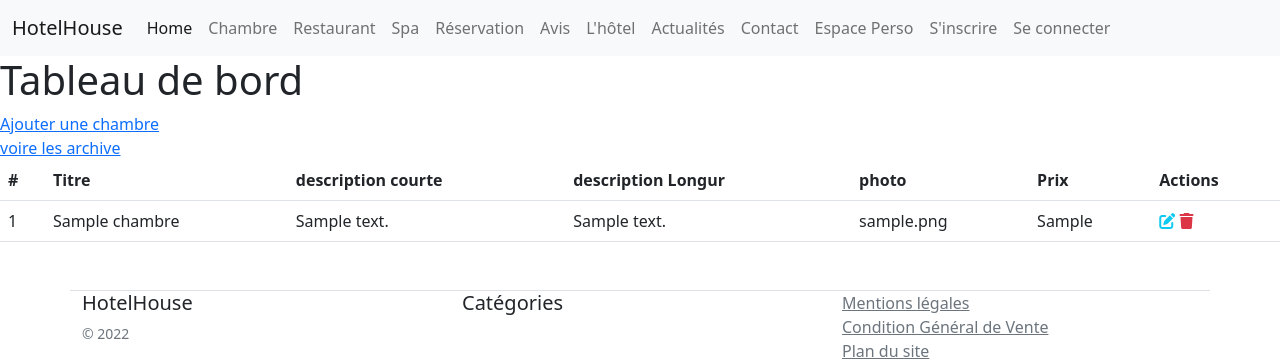
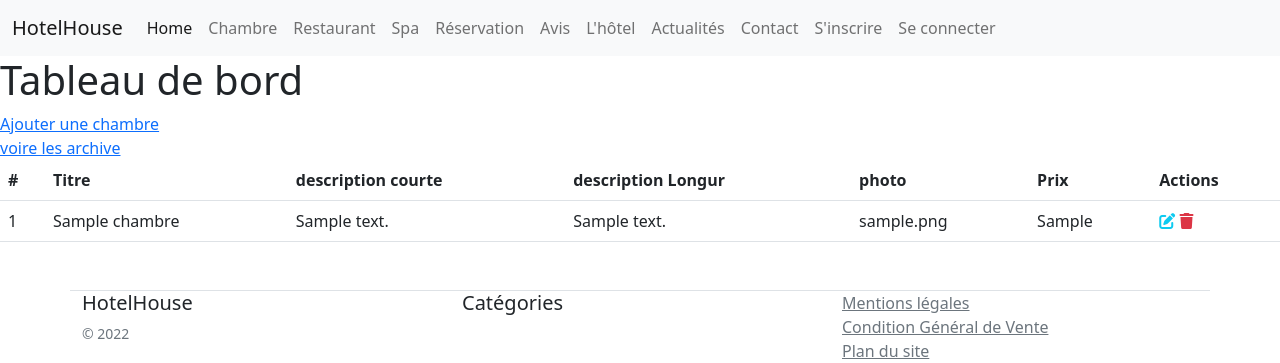
Before and after one commit to madou936/Hotel, a Symfony app: template templates/admin/show_dashboard.html.twig in a window 1280 px wide. Shown: the top 363 px of the page. Run offline with Twig, Linux system fonts and the light colour scheme; the template is opened without the code that fills it: most values are stand-ins (such as "Sample title", 1, 10 or a date in 2020); some libraries are stand-ins or nearby versions.

Commit message:
espace perso

```diff
--- a/templates/include/_nav.html.twig
+++ b/templates/include/_nav.html.twig
@@ -33,9 +33,6 @@
         <li class="nav-item">
           <a class="nav-link" href="#">Contact</a>
         </li>
-        <li class="nav-item">
-          <a class="nav-link" href="{{ path('show_profile')}}">Espace Perso</a>
-        </li>
         {# ----------------------- Connexion--------------------#}
         {% if not app.user %}
           <li class="nav-item">
@@ -45,6 +42,9 @@
             <a class="nav-link" href="{{ path('app_login')}}">Se connecter</a>
           </li>
         {% else %}
+          <li class="nav-item">
+            <a class="nav-link" href="{{ path('show_profile')}}">Mon Espace Perso</a>
+          </li>
           <li class="nav-item">
             <a class="nav-link" href="{{ path('app_logout')}}">Se déconnecter</a>
           </li>
--- a/templates/membre/show_profile.html.twig
+++ b/templates/membre/show_profile.html.twig
@@ -11,9 +11,6 @@
             {% include "include/_flashes.html.twig" %}
         </div>
     </div>
-    {% if not app.user %}
-        <h2 class="text-center">Désolé il faut vous connecter avant d'accèder à l'espace perso <i class="fa-solid fa-ban"></i></h2>
-    {% else %}
     <div class="row">
         <div class="col-10 mx-auto">
             <div class="card text-center">
@@ -35,5 +32,4 @@
             </div>
         </div>
     </div>
-    {% endif %}
 {% endblock %}
```
